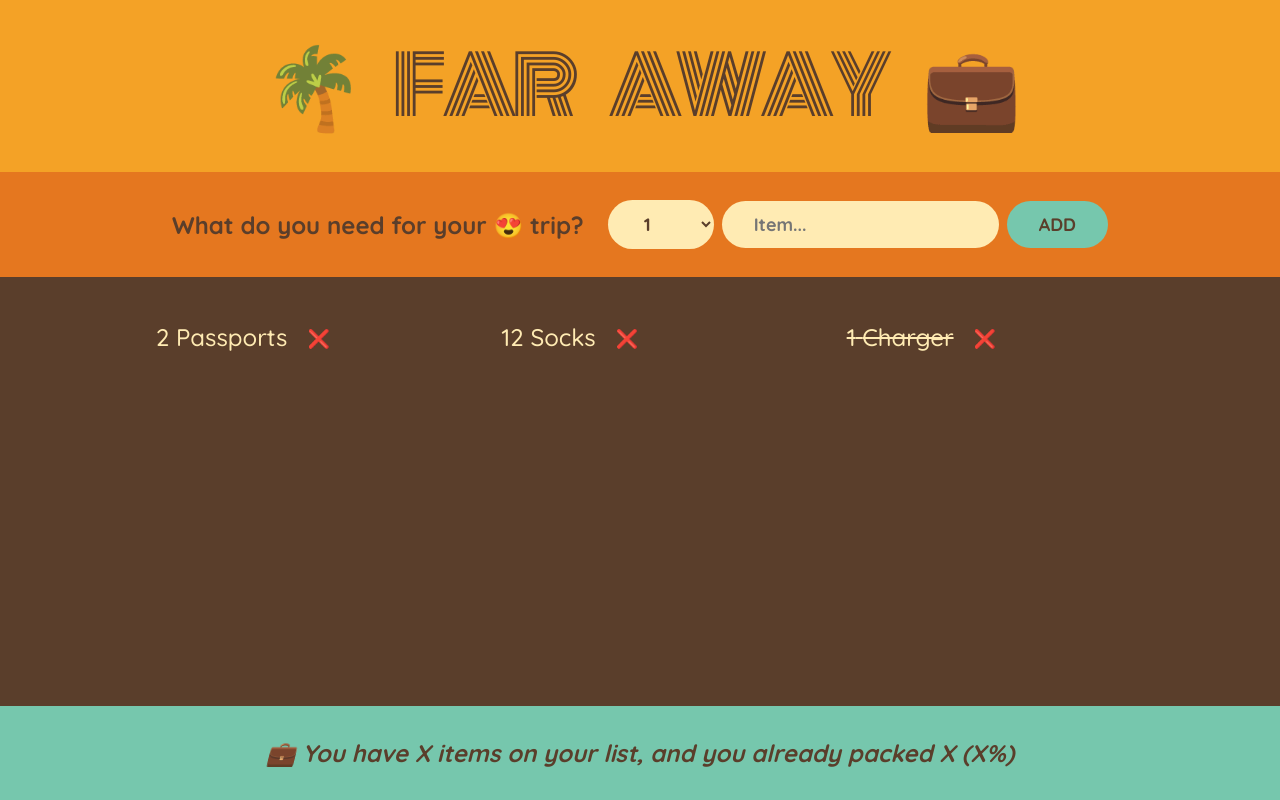
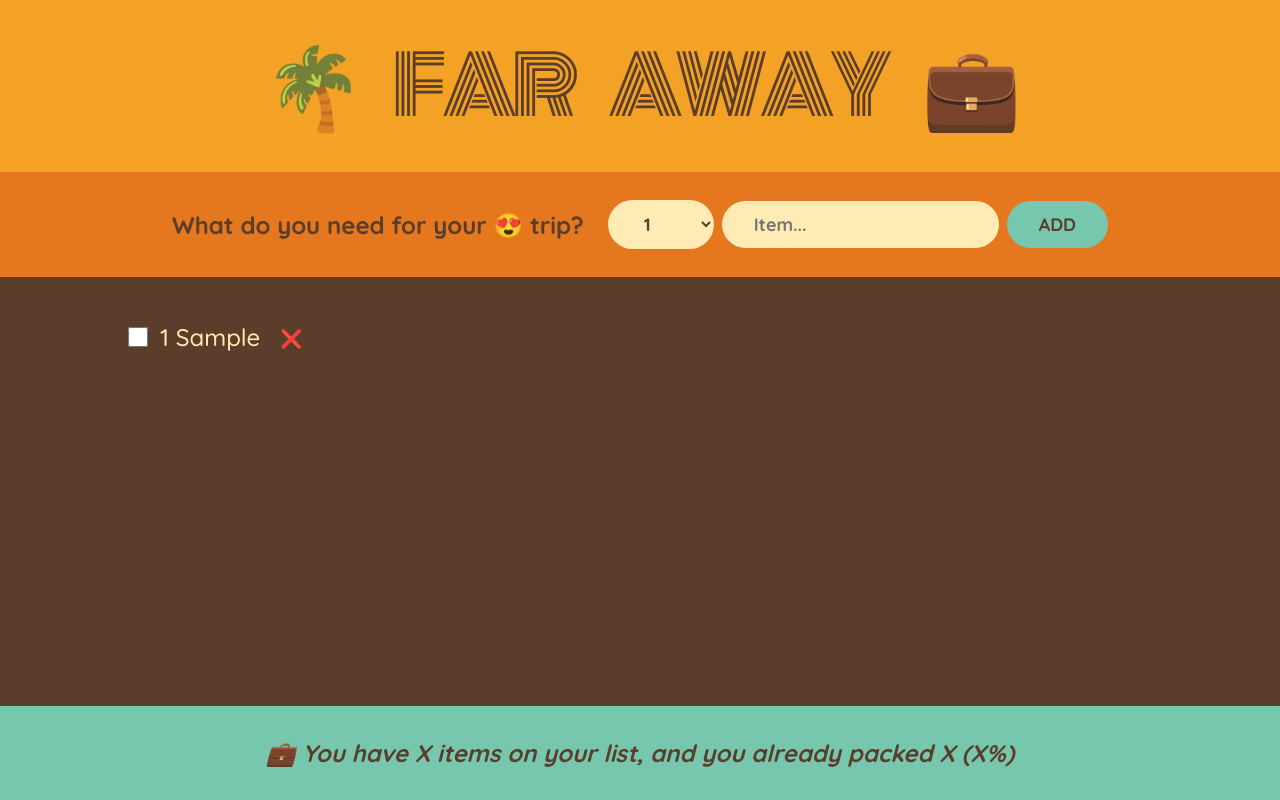
Before and after one commit to phoenix-rohit/Basic-React-Project---1, a React (Create React App) app: page / in a window 1280 px wide. Both pictures are taken after typing "Sample" into the empty fields and a click on the button "ADD". Built offline with nearby package versions, Linux system fonts and the light colour scheme.

Commit message:
Thinking in React State, Lifting up state, Child to Parent Communication

```diff
--- a/src/App.js
+++ b/src/App.js
@@ -1,17 +1,43 @@
 import { useState } from "react";
 
-const initialItems = [
-  { id: 1, description: "Passports", quantity: 2, packed: false },
-  { id: 2, description: "Socks", quantity: 12, packed: false },
-  { id: 3, description: "Charger", quantity: 1, packed: true },
-];
+// const initialItems = [
+//   { id: 1, description: "Passports", quantity: 2, packed: false },
+//   { id: 2, description: "Socks", quantity: 12, packed: false },
+//   { id: 3, description: "Charger", quantity: 1, packed: true },
+// ];
 
 export default function App() {
+  // Here is the lifted state
+  const [items, setItems] = useState([]);
+
+  function handleItems(item) {
+    // here we didnt push the element because in react we cant mutate state or props therefore we created a new array and added the new element at the end
+    setItems((items) => [...items, item]);
+  }
+
+  function handleDeleteItems(id) {
+    setItems((items) => items.filter((item) => item.id !== id));
+  }
+
+  function handleToggleItem(id) {
+    setItems((items) =>
+      items.map((item) =>
+        item.id === id ? { ...item, packed: !item.packed } : item
+      )
+    );
+  }
+
   return (
     <div className="app">
       <Logo />
-      <Form />
-      <PackingList />
+      {/* here we passed the function we is responsible to update the state via props because Form Component is responsible for creating new item */}
+      <Form onAddingItems={handleItems} />
+      {/* PackingList component needed item data so that it can render the list. This is the main reason we Lifted the state  */}
+      <PackingList
+        items={items}
+        onDeleteItems={handleDeleteItems}
+        onToggleItems={handleToggleItem}
+      />
       <Stats />
     </div>
   );
@@ -21,7 +47,7 @@ function Logo() {
   return <h1>🌴 Far Away 💼</h1>;
 }
 
-function Form() {
+function Form({ onAddingItems }) {
   const [description, setDescription] = useState("");
   const [quantity, setQuantity] = useState(1);
 
@@ -37,7 +63,8 @@ function Form() {
       packed: false,
       id: Date.now(),
     };
-    console.log(newItem);
+
+    onAddingItems(newItem);
 
     // Setting to default values again
     setDescription("");
@@ -74,28 +101,39 @@ function Form() {
   );
 }
 
-function PackingList() {
+function PackingList({ items, onDeleteItems, onToggleItems }) {
   return (
     <div className="list">
       <ul style={{ overflow: "hidden" }}>
-        {initialItems.map((item, idx, arr) => {
-          return <Item itemInfo={item} key={item.id} />;
+        {items.map((item, idx, arr) => {
+          return (
+            <Item
+              itemInfo={item}
+              key={item.id}
+              onDeleteItems={onDeleteItems}
+              onToggleItems={onToggleItems}
+            />
+          );
         })}
       </ul>
     </div>
   );
 }
 
-function Item({ itemInfo }) {
-  // FIXME Add toggle
-
+function Item({ itemInfo, onDeleteItems, onToggleItems }) {
   return (
     <li>
-      <button>{/* <input type="checkbox" /> */}</button>
+      <input
+        type="checkbox"
+        value={itemInfo.packed}
+        onChange={() => {
+          onToggleItems(itemInfo.id);
+        }}
+      />
       <span style={itemInfo.packed ? { textDecoration: "line-through" } : {}}>
         {itemInfo.quantity} {itemInfo.description}
       </span>
-      <button>❌</button>
+      <button onClick={() => onDeleteItems(itemInfo.id)}>❌</button>
     </li>
   );
 }
```
